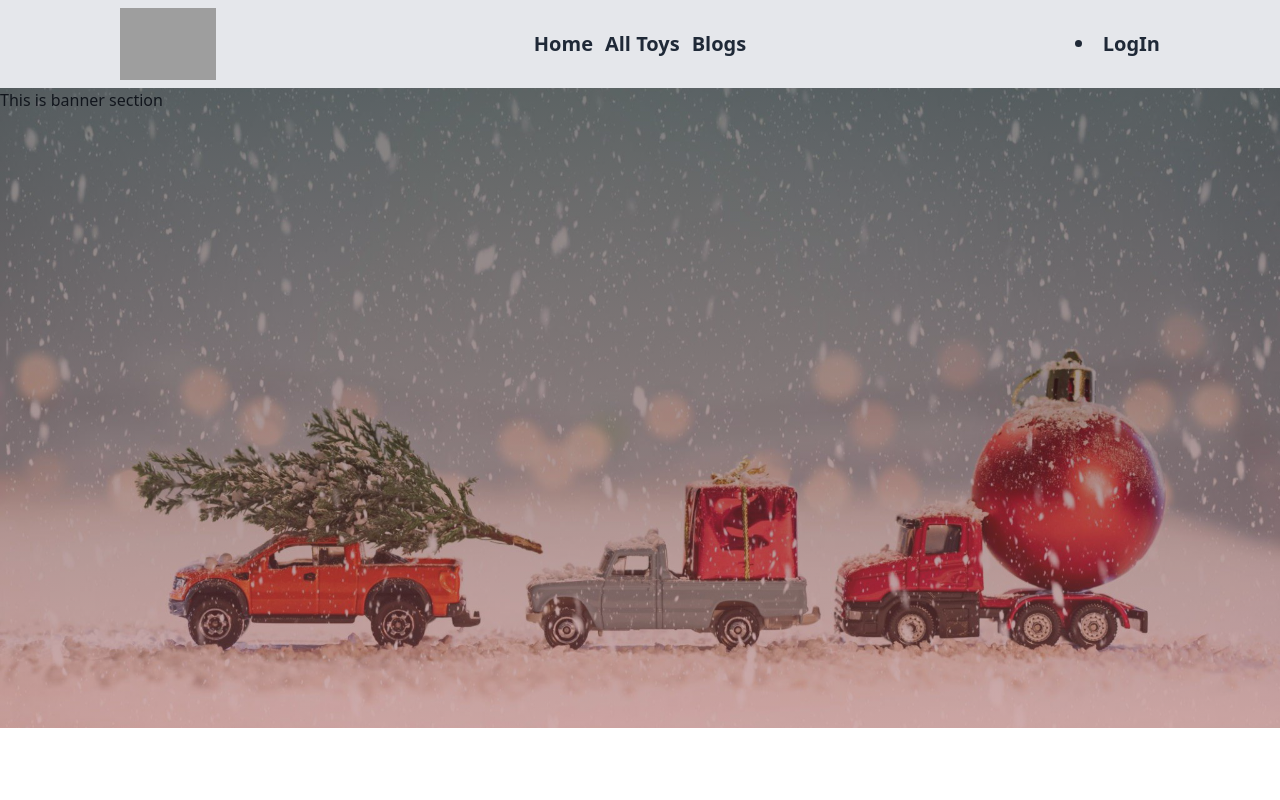
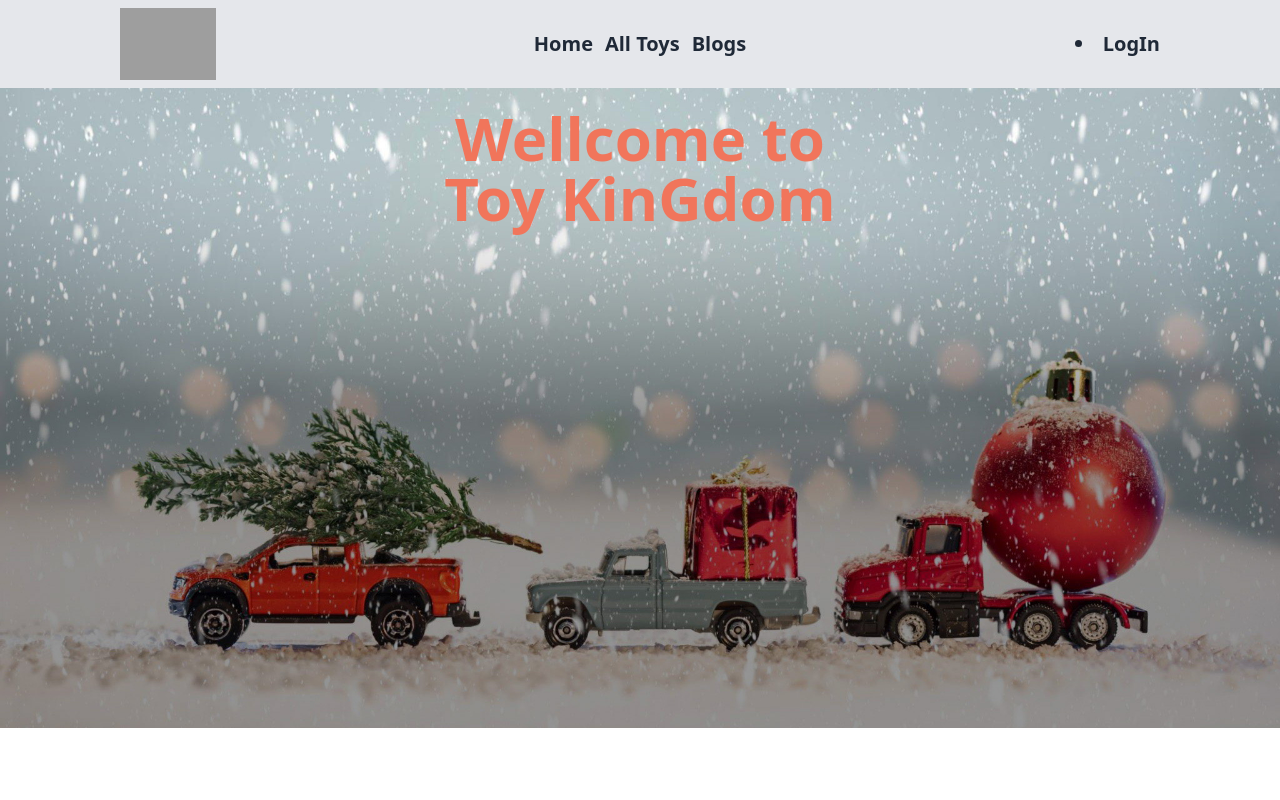
Before and after one commit to shakilcodes/toy-kingdom-client, a React (Vite) app: page / in a window 1280 px wide. Shown: the top 800 px of the page. Built offline with nearby package versions, Linux system fonts and the light colour scheme; no server answers; grey boxes are pictures that could not be loaded.

Commit message:
sub cateroty added

```diff
--- a/src/Component/Home/Banner/Banner.css
+++ b/src/Component/Home/Banner/Banner.css
@@ -7,14 +7,14 @@
     position: relative;
 }
 
-.banner-container:after {
+/* .banner-container:after {
     content: "";
     position: absolute;
     top: 0;
     left: 0;
     right: 0;
     bottom: 0;
-    background: linear-gradient(to bottom, rgba(0, 0, 0, 0.5), rgba(160, 87, 87, 0.5));
+    background: linear-gradient(to bottom, #fdfdfd, rgba(0, 0, 0, 0.5));
 
 
-}
+} */
--- a/src/Component/Home/Banner/Banner.jsx
+++ b/src/Component/Home/Banner/Banner.jsx
@@ -6,8 +6,8 @@ const Banner = () => {
     return (
         <div>
             <div className='banner-container'>
-            {/* <img src={banner} alt="" /> */}
-            <h1>This is banner section</h1>
+
+                <h1 className='text-[#F1755B] py-5 text-6xl font-bold xl text-center'>Wellcome to <br /> Toy KinGdom</h1>
             </div>
         </div>
     );
```
Also changed, not shown: Toys/banner.jpg.
